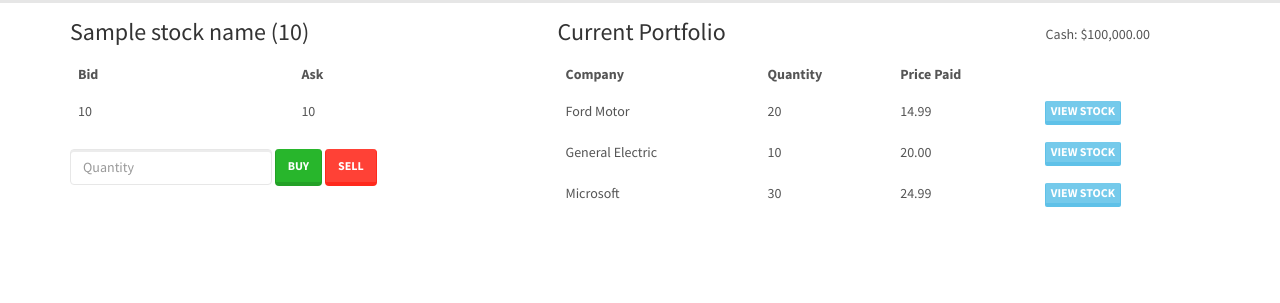
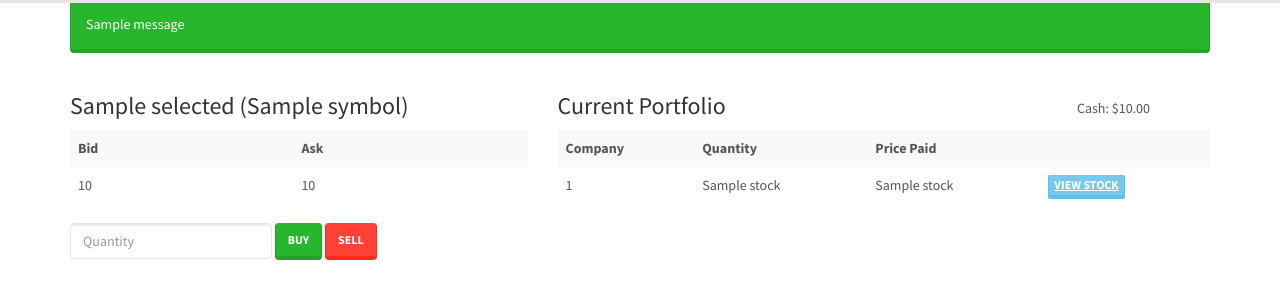
Before and after one commit to DT021/benzinga-code-challenge, a Flask app: template templates/index.html in a window 1280 px wide. Shown: the part 51-354 px from the top of the page. Run offline with Flask 2, Linux system fonts and the light colour scheme; the template is opened without the code that fills it: most values are stand-ins (such as "Sample title", 1, 10 or a date in 2020); one stand-in notice (Sample message) is shown; some libraries are stand-ins or nearby versions.

Commit message:
final draft 1

```diff
--- a/app.py
+++ b/app.py
@@ -1,39 +1,47 @@
-from flask import Flask, render_template, session, request, jsonify, abort, redirect, url_for
+from flask import Flask, render_template, session, request, jsonify, redirect, url_for
 import transactions
-import requests
-import json
 
 app = Flask(__name__)
 
 @app.route('/')
-def main():
-    session['cache'] = 100000
-
-    return render_template('index.html')
+def main(balance=None, inventory=None, selected=None):
+    if 'balance' not in session and 'inventory' not in session:
+        session['balance'] = 100000
+        session['inventory'] = []
+    return render_template('index.html', balance=session['balance'], inventory=session['inventory'], selected=selected)
 
 @app.route('/transaction', methods=['POST'])
 def transaction():
-    error = None
-    if requests.method == 'GET':
+    if request.method == 'POST':
         quantity = request.form['quantity']
         stock_symbol = request.form['stock_symbol']
         if request.form['action'] == 'buy':
             transactions.buy_stock(stock_symbol, quantity)
         if request.form['action'] == 'sell':
             transactions.sell_stock(stock_symbol, quantity)
-    return
+    return redirect(url_for('main'))
 
-@app.route('/lookup', methods=['GET'])
+@app.route('/lookup', methods=['POST'])
 def lookup():
-    # error = None
-    # if requests.method == 'GET':
+    if request.method == 'POST':
+        stock_symbol_lookup = request.form['stock_symbol_lookup']
+        stock_info = transactions.get_info(stock_symbol_lookup)
+        print stock_info
+    return render_template('index.html', balance=session['balance'], inventory=session['inventory'], selected=stock_info)
 
-    return redirect(url_for('main'))
+@app.route('/viewstock/<stock>')
+def viewstock(stock):
+    stock_info = transactions.get_info(stock)
+    return render_template('index.html', balance=session['balance'], inventory=session['inventory'], selected=stock_info)
 
 @app.route('/stocks/<stock>')
 def stocks(stock):
     return jsonify(transactions.get_info(stock))
 
+@app.template_filter('format_balance')
+def format_balance(value):
+    return "${:,.2f}".format(value)
+
 app.secret_key = 'benzinga'
 if __name__ == '__main__':
     app.run(debug=True)
--- a/templates/index.html
+++ b/templates/index.html
@@ -43,9 +43,9 @@
                   <a class="navbar-brand" href="#">Benzinga Code Challenge</a>
                 </div>
                 <div class="navbar-collapse collapse">
-                  <form action="lookup" class="navbar-form navbar-right" role="form">
+                  <form action="/lookup" class="navbar-form navbar-right" role="form" method="POST">
                     <div class="form-group">
-                      <input type="text" class="form-control" placeholder="Search">
+                      <input type="text" name="stock_symbol_lookup" class="form-control" placeholder="Search">
                     </div>
                     <button type="submit" class="btn btn-primary">Lookup</button>
                   </form>
@@ -54,6 +54,13 @@
             </div>
 
             <div class="container">
+              {% with messages = get_flashed_messages(with_categories=true) %}
+                {% if messages %}
+                {% for category, message in messages %}
+                <div class="alert alert-{{category}}"> {{message}} </div>
+                {% endfor %}
+                {% endif %}
+              {% endwith %}
               <div class="row">
                {% include 'stockinfo.html' %}
                {% include 'inventory.html' %}
@@ -61,9 +68,9 @@
             </div> <!-- /container -->        <script src="//ajax.googleapis.com/ajax/libs/jquery/1.11.0/jquery.min.js"></script>
             <script>window.jQuery || document.write('<script src="js/vendor/jquery-1.11.0.min.js"><\/script>')</script>
 
-            <script src="js/vendor/bootstrap.min.js"></script>
+            <script src="/static/js/vendor/bootstrap.min.js"></script>
 
-            <script src="js/main.js"></script>
+            <script src="/static/js/main.js"></script>
 
             <!-- Google Analytics: change UA-XXXXX-X to be your site's ID. -->
             <script>
--- a/templates/inventory.html
+++ b/templates/inventory.html
@@ -1,33 +1,29 @@
 <div class="col-md-7">
   <div class="row">
     <div class="col-sm-7"><h3>Current Portfolio</h3></div>
-    <div class="col-sm-5"><p class="pull-right cash">Cash: $100,000.00</p></div>
+    <div class="col-sm-5"><p class="pull-right cash">Cash: {{balance|format_balance}}</p></div>
   </div>
 
-  <table class="table">
+  <table class="table table-striped">
     <tr>
       <th>Company</th>
       <th>Quantity</th>
       <th>Price Paid</th>
       <th></th>
     </tr>
-    <tr>
-      <td>Ford Motor</td>
-      <td>20</td>
-      <td>14.99</td>
-      <td><button class="btn btn-xs btn-info">View Stock</button></td>
-    </tr>
-    <tr>
-      <td>General Electric</td>
-      <td>10</td>
-      <td>20.00</td>
-      <td><button class="btn btn-xs btn-info">View Stock</button></td>
-    </tr>
-    <tr>
-      <td>Microsoft</td>
-      <td>30</td>
-      <td>24.99</td>
-      <td><button class="btn btn-xs btn-info">View Stock</button></td>
-    </tr>
+    {% for stock in inventory %}
+      <tr>
+        <td>
+        {% print stock[0] %}
+        </td>
+        <td>
+        {% print stock[2] %}
+        </td>
+        <td>
+        {% print stock[3] %}
+        </td>
+        <td><a href="/viewstock/{{ stock[1] }}" class="btn btn-xs btn-info" >View Stock</a></td>
+      </tr>
+    {% endfor %}
   </table>
 </div>
--- a/templates/stockinfo.html
+++ b/templates/stockinfo.html
@@ -1,21 +1,24 @@
 <div class="col-md-5">
-  <h3>{{ stock_name }} ({{ stock_symbol }})</h3>
-
-  <table class="table">
+  {% if selected %}
+    <h3>{{ selected['name'] }} ({{ selected['symbol'] }})</h3>
+    <table class="table table-striped">
       <tr>
         <th>Bid</th>
         <th>Ask</th>
       </tr>
       <tr>
-      <td>{{ bid_price }}</td>
-      <td>{{ ask_price }}</td>
+        <td>{{ selected['bid_price'] }}</td>
+        <td>{{ selected['ask_price'] }}</td>
       </tr>
     </table>
     {% if error %}<p class=error><strong>Error:</strong> {{ error }}{% endif %}
     <form action="{{ url_for('transaction') }}" method="POST" class="form-inline">
       <input type="text" name="quantity" class="form-control"placeholder="Quantity">
-    <input type="hidden" name="stock_symbol" value="{{ stock_symbol }}">
+      <input type="hidden" name="stock_symbol" value="{{ selected['symbol'] }}">
       <button type="submit" name="action" value="buy" class="btn btn-success">Buy</button>
       <button type="submit" name="action" value="sell" class="btn btn-danger">Sell</button>
     </form>
+  {% else %}
+    <h3> Please use the search box in the upper right to find a stock to buy or sell </h3>
+  {% endif %}
 </div>
```
Also changed, not shown: transactions.py (+52 -35 lines), 1 other file. Lines whose indentation alone changed are shown as unchanged.
